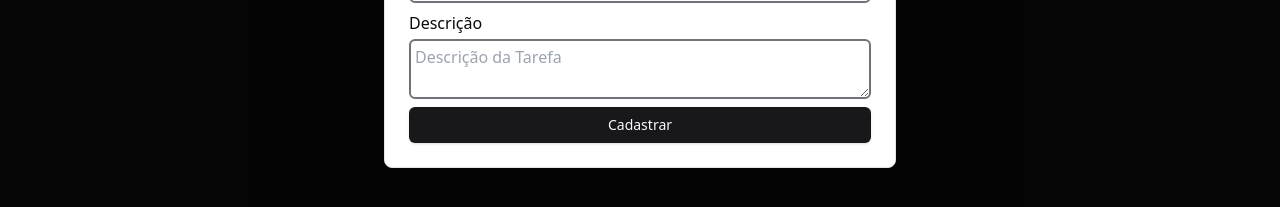
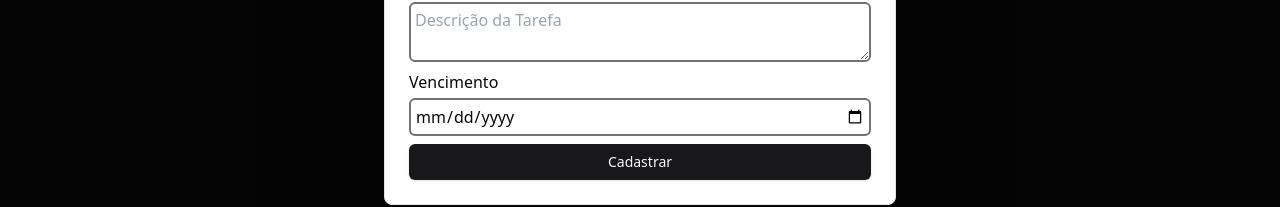
Before and after one commit to JhonatanDiniz/Todo-app, a React (Vite) app: page / in a window 1280 px wide. Both pictures are taken after a click on the button "Adicionar Tarefa". Shown: the part 376-583 px from the top of the page. Built offline with nearby package versions, Linux system fonts and the light colour scheme; no server answers.

Commit message:
Incluido campo de vencimento da tarefa

```diff
--- a/src/components/FormNewTask.tsx
+++ b/src/components/FormNewTask.tsx
@@ -7,7 +7,8 @@ import { TaskContext } from '@/context/TaskContext'
 
 const taskFormSchema = z.object({
   title: z.string(),
-  description: z.string()
+  description: z.string(),
+  dueDate: z.string()
 })
 
 type TaskFormInputs = z.infer<typeof taskFormSchema>
@@ -20,6 +21,7 @@ export default function FormNewTask(){
   })
 
   async function handleCreateTask(data: TaskFormInputs){
+    console.log(data)
     createTask(data)
     reset()
   }
@@ -36,6 +38,11 @@ export default function FormNewTask(){
         <textarea className='border-2 p-1 border-muted-foreground rounded-md' {...register('description')} placeholder='Descrição da Tarefa' />
       </div>
 
+      <div className='flex flex-col gap-1'>
+        <label htmlFor="title">Vencimento</label>
+        <input className='border-2 p-1 border-muted-foreground rounded-md' type="date" {...register('dueDate')}/>
+      </div>
+
       <Button>Cadastrar</Button>
     </form>
   )
--- a/src/components/TableTask.tsx
+++ b/src/components/TableTask.tsx
@@ -78,7 +78,12 @@ export default function TableTask() {
                 )}
               </TableCell>
 
-              <TableCell>{task.duDate ? new Date(task.duDate).toLocaleDateString('pt-BR', {day: "2-digit", month: "2-digit", year: "numeric"}) : ''}</TableCell>
+              <TableCell>
+              {task.dueDate ?
+                  new Date(new Date(task.dueDate)
+                  .getTime() + new Date(task.dueDate).getTimezoneOffset() * 60000)
+                  .toLocaleDateString('pt-BR', { day: "2-digit", month: "2-digit", year: "numeric" }) : ''}
+              </TableCell>
 
               <TableCell>
                 {task.finishedAt ?
--- a/src/context/TaskContext.tsx
+++ b/src/context/TaskContext.tsx
@@ -5,6 +5,7 @@ import { createContext, ReactNode, useEffect, useState } from "react";
 interface newTask {
   id?: number
   title: string
+  dueDate: string
   description: string
 }
 
@@ -33,6 +34,7 @@ export function TaskProvider({children}: TaskProviderProps){
   async function getTasks(page: number) {
     try {
       const response = await api.get(`/task?page=${page - 1}`)
+      console.log(response.data)
       setTasks(response.data.content)
       setTotalPages(response.data.totalPages)
     } catch (error) {
--- a/src/types/Task.ts
+++ b/src/types/Task.ts
@@ -4,6 +4,6 @@ export interface Task {
   description: string
   status: string
   createdAt: Date
-  duDate: Date
+  dueDate: Date
   finishedAt: Date
 }
```
